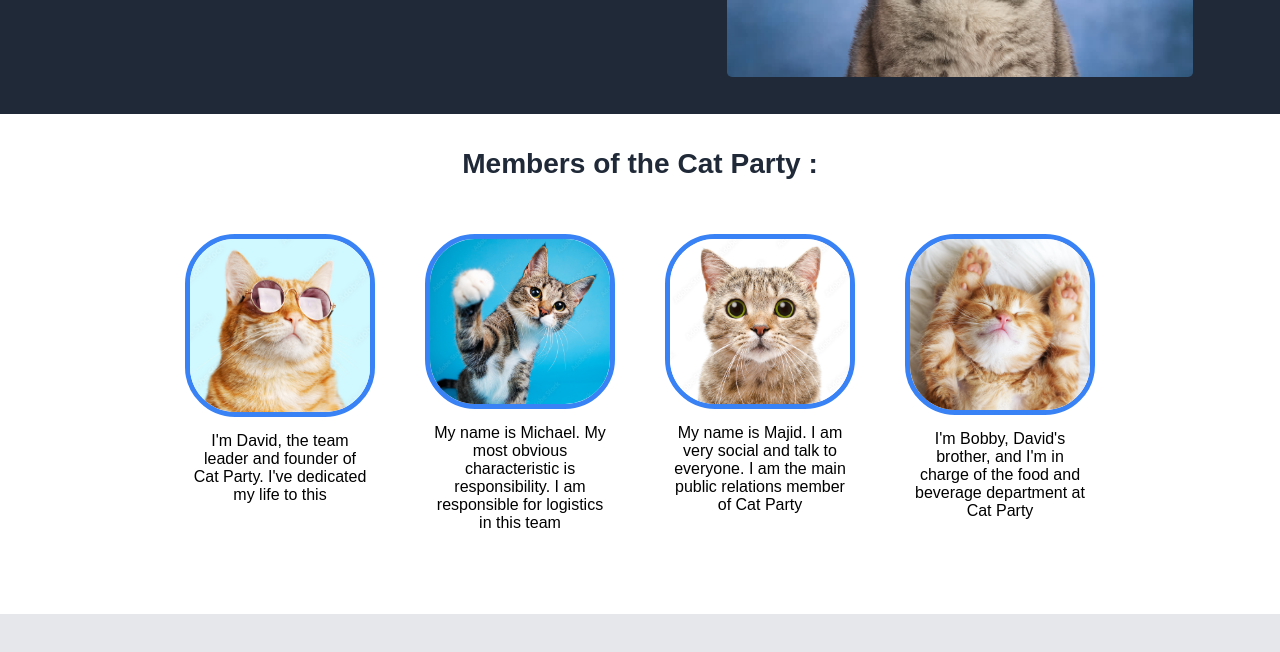
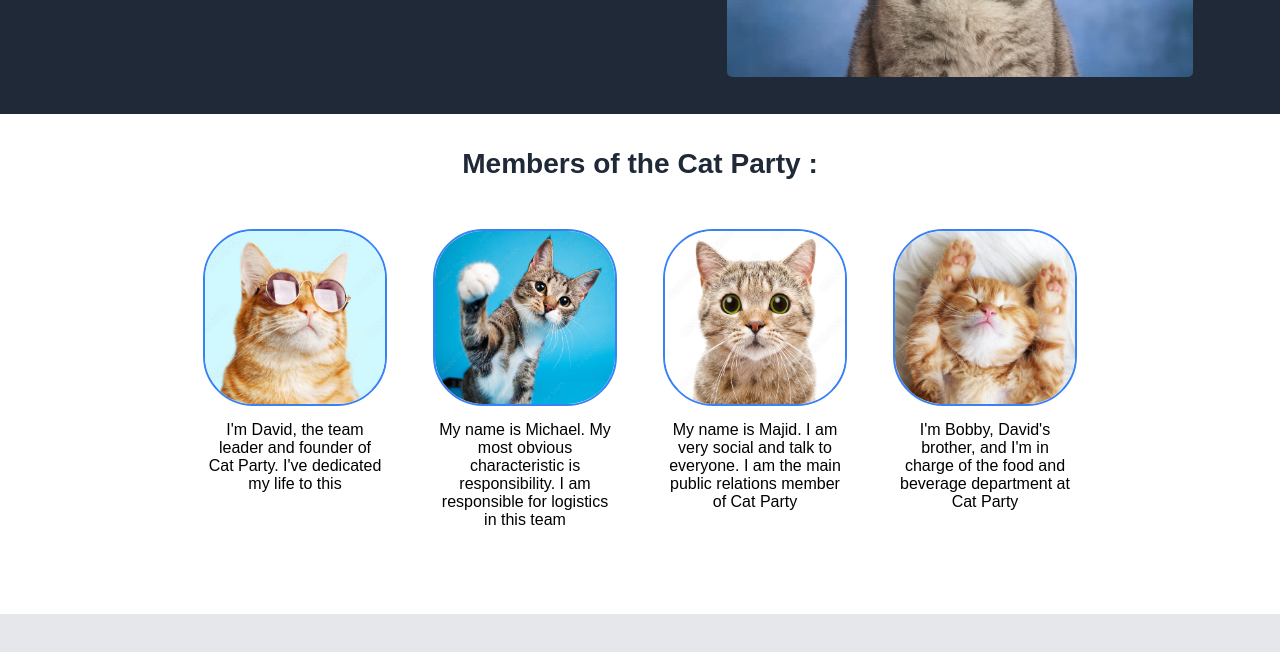
Before and after one commit to Far34n/simple-landing-page, a plain HTML site: page index.html in a window 1280 px wide. Shown: the part 386-1038 px from the top of the page. Drawn offline with Linux system fonts and the light colour scheme.

Commit message:
border size an margin in info changed

```diff
--- a/style.css
+++ b/style.css
@@ -85,7 +85,6 @@
 }
 
 .header-picture {
-    /* background-color: blue; */
     width: 50%;
     display: flex;
     justify-content: center;
@@ -127,7 +126,7 @@
 
 }
 .info {
-    margin: 20px;
+    margin: 15px;
 
     width: 200px;
     display: flex;
@@ -140,7 +139,7 @@
     height: 200px;
     width: 90%;
     border-radius: 50px;
-    border: 5px solid #3882F6;
+    border: 2px solid #3882F6;
 }
 .info .picture img {
     height: 250PX;
```
